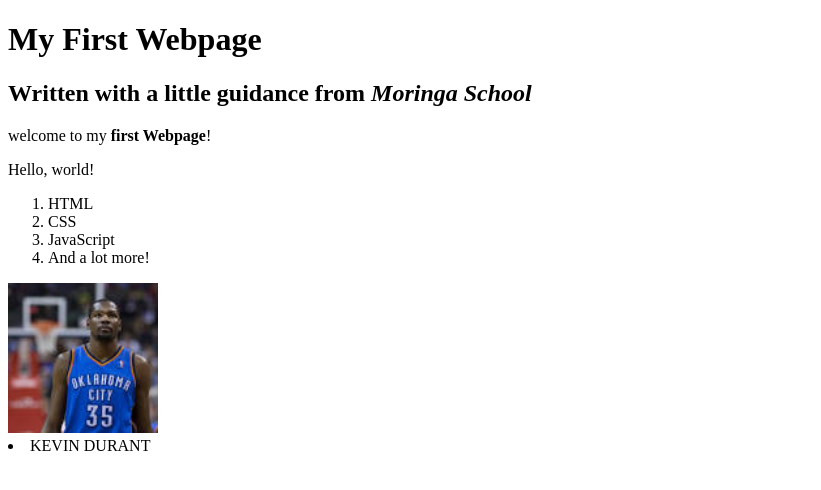
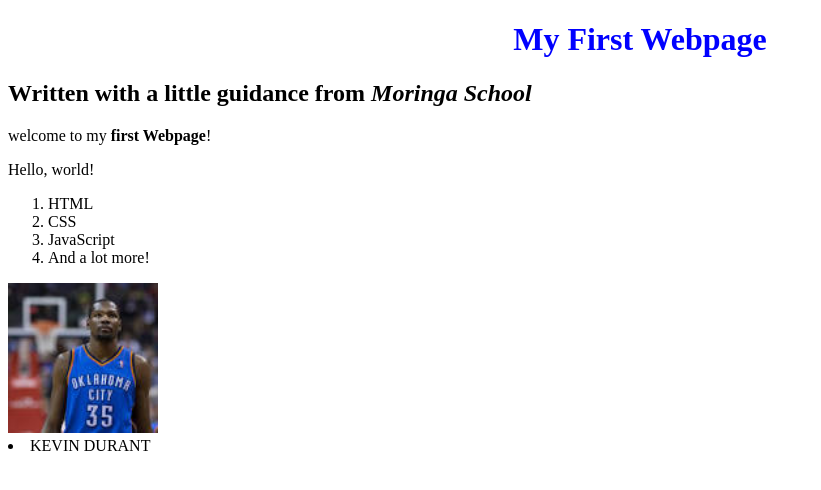
Before and after one commit to halkano/new-icon, a plain HTML site: page index.html in a window 1280 px wide. Shown: the whole page, without its empty margins (0-821 px from the left). Drawn offline with Linux system fonts and the light colour scheme.

Commit message:
given a style to h1

```diff
--- /dev/null
+++ b/css/styles.css
@@ -0,0 +1,5 @@
+body
+h1 {
+  color: blue;
+  text-align: center;
+}
--- a/index.html
+++ b/index.html
@@ -2,7 +2,8 @@
   <html lang="en" dir="ltr">
     <head>
       <meta charset="utf-8">
-      <title></title>
+      <title>my web Webpage</title>
+      <link href="css/styles.css" rel="stylesheet" type="text/css">
     </head>
     <body>
       <h1>My First Webpage</h1>
```
